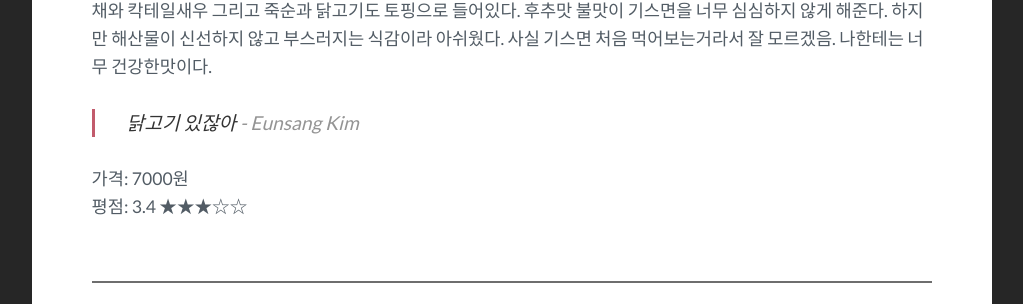
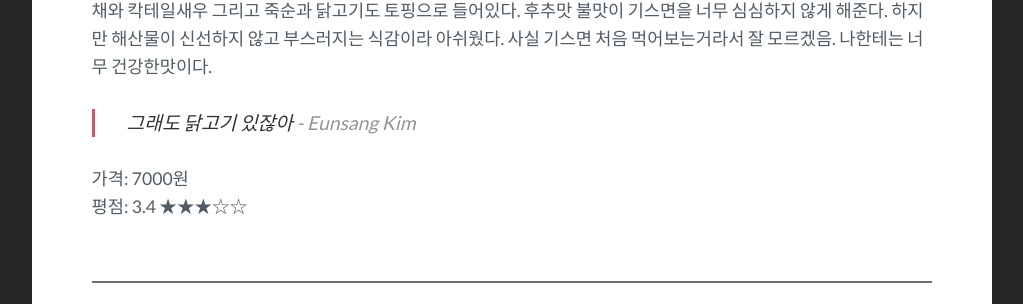
Before and after one commit to hjkim522/sapbap.github.io, a Jekyll site: the page built from _posts/2017-09-16-chungyeon.markdown, in a window 1280 px wide. Shown: the part 728-1032 px from the top of the page, without its empty margins (128-1151 px from the left). Built offline with Jekyll 4.4.1, drawn with Linux system fonts in a browser that asks for light colours.

Commit message:
modify comment

```diff
--- a/_posts/2017-09-16-chungyeon.markdown
+++ b/_posts/2017-09-16-chungyeon.markdown
@@ -10,7 +10,7 @@ cost: 7000
 ---
 기스면 - 처음 한입부터 버섯향과 닭육수 맛이 입안 가득 퍼지며 건강한 맛을 전달한다. 버섯이 정말 많이 들어있다. 해삼채와 칵테일새우 그리고 죽순과 닭고기도 토핑으로 들어있다. 후추맛 불맛이 기스면을 너무 심심하지 않게 해준다. 하지만 해산물이 신선하지 않고 부스러지는 식감이라 아쉬웠다. 사실 기스면 처음 먹어보는거라서 잘 모르겠음. 나한테는 너무 건강한맛이다.
 
-> 닭고기 있잖아 <cite>- Eunsang Kim</cite>
+> 그래도 닭고기 있잖아 <cite>- Eunsang Kim</cite>
 
 가격: 7000원 <br>
 평점: 3.4 &#9733;&#9733;&#9733;&#9734;&#9734;
```
Also changed, not shown: 1 other file.
